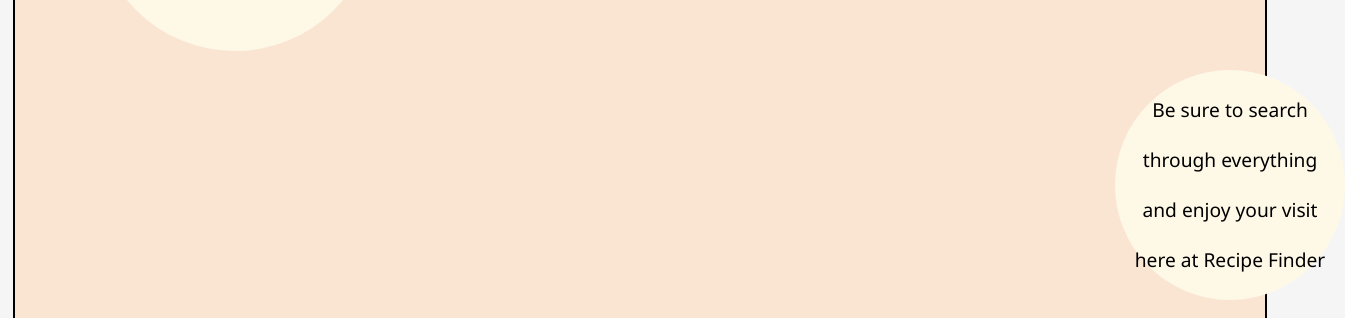
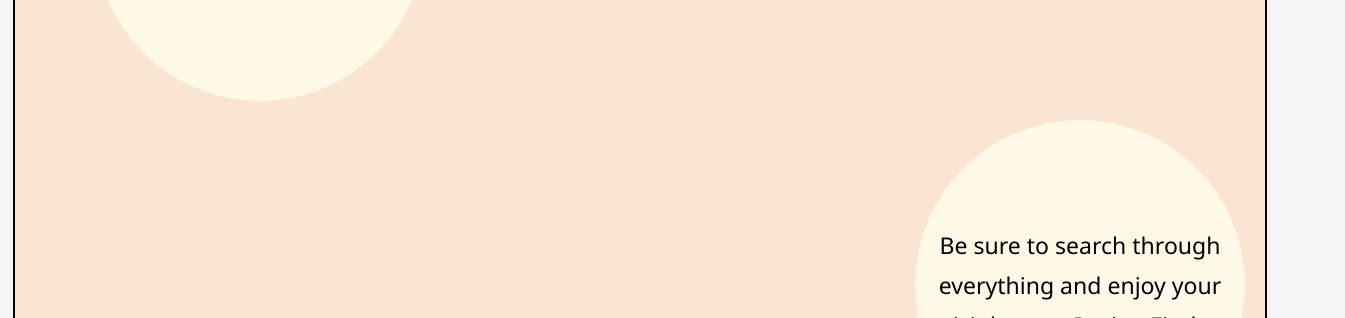
Before and after one commit to ChaseTeague1/Phase-2-Project, a React (Create React App) app: page / in a window 1280 px wide. Shown: the part 550-868 px from the top of the page, 1345 px wide, since content can reach past the window. Built offline with nearby package versions, Linux system fonts and the light colour scheme; data requests are answered from the project's data file.

Commit message:
end of day 3 work

```diff
--- a/src/components/Home.js
+++ b/src/components/Home.js
@@ -7,7 +7,7 @@ function Home(){
             <p className="home-p">--------------- <em>All You Can Find Recipes</em> ---------------</p>
             <h5 className="home-h5">Search for a beloved recipe to cook or add your very own recipe to the collection for others to enjoy!</h5>
             <p className="p-left"><span>Giving people in the kitchen the confidence to be able to cook anything that they may desire</span></p>
-            <p className="p-right">Be sure to search through everything and enjoy your visit here at Recipe Finder</p>
+            <p className="p-right"><span>Be sure to search through everything and enjoy your visit here at Recipe Finder</span></p>
         </div>
     )
 }
--- a/src/index.css
+++ b/src/index.css
@@ -227,8 +227,8 @@ label{
 .p-left{
   text-align: center;
   display: table;
-  width: 250px;
-  height: 250px;
+  width: 300px;
+  height: 300px;
   margin-left: 80px;
   background-color:#fef9e7;
   border-radius: 400px;
@@ -237,11 +237,12 @@ label{
 }
 
 .p-right{
+  display: table;
   text-align: center;
   justify-content: center;
-  margin-left: 1100px;
-  width: 200px;
-  height: 200px;
+  margin-left: 900px;
+  width: 300px;
+  height: 300px;
   background-color:#fef9e7;
   border-radius: 400px;
   padding: 15px;
```
